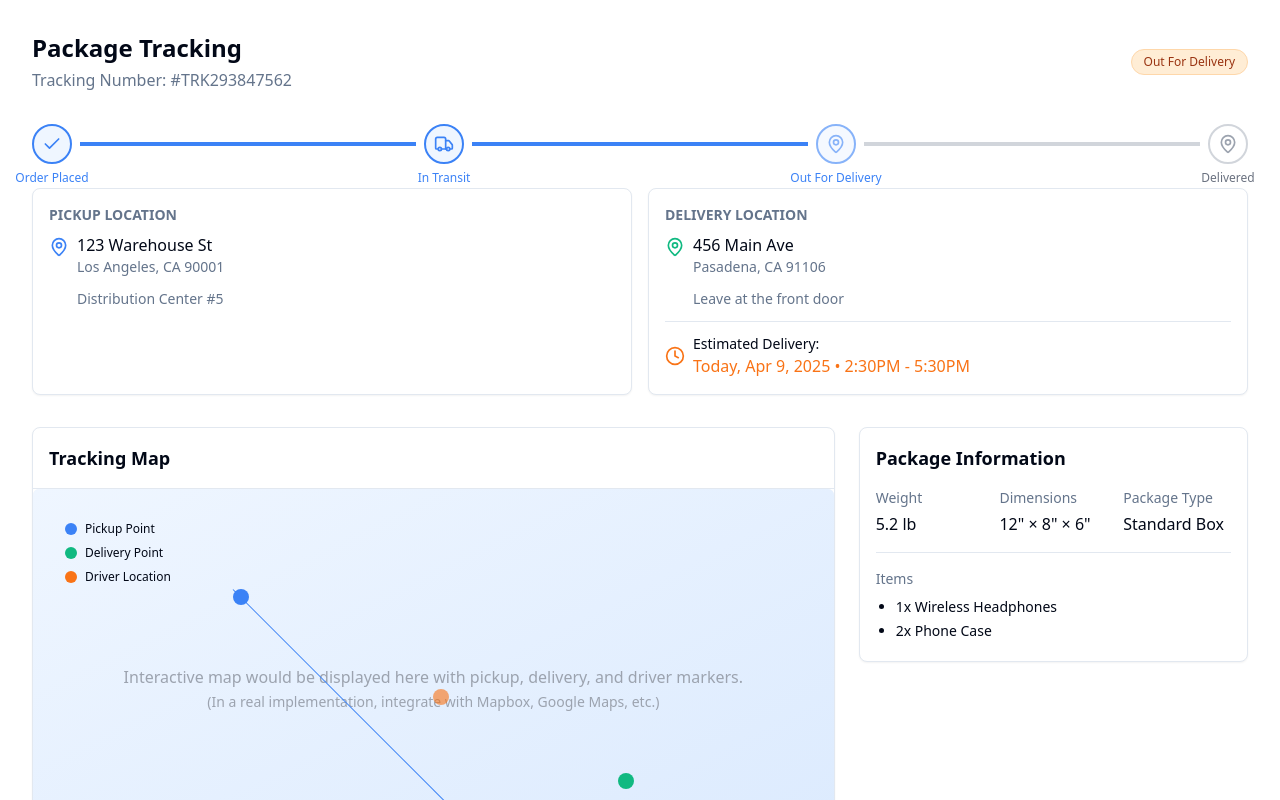
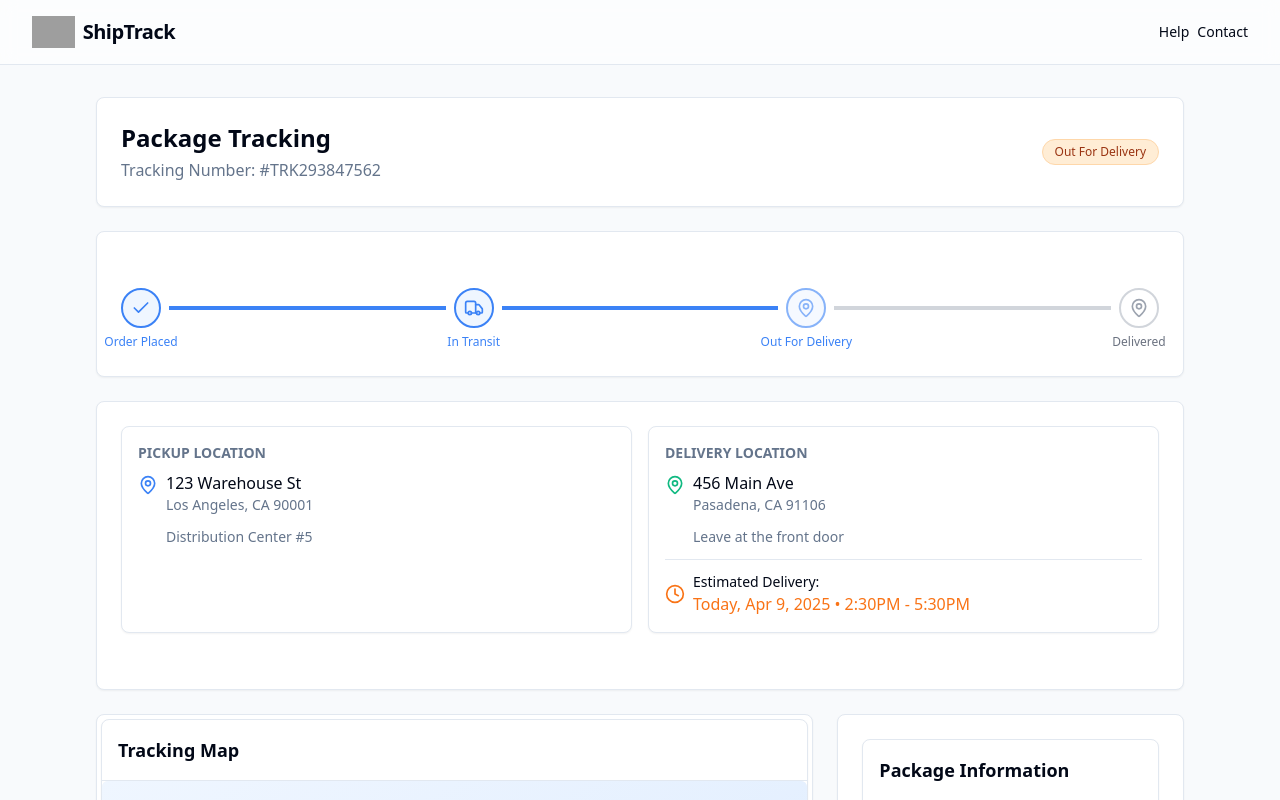
Before and after one commit to AdityaSingh2308/trackflow-visualizer-ui, a React (Vite) app: page / in a window 1280 px wide. Shown: the top 800 px of the page. Built offline with nearby package versions, Linux system fonts and the light colour scheme; grey boxes are pictures that could not be loaded.

Commit message:
Add client logo redesign
Redesign and add client logo.

```diff
--- /dev/null
+++ b/src/components/Navigation.tsx
@@ -0,0 +1,53 @@
+
+import React from 'react';
+import { NavigationMenu, NavigationMenuList, NavigationMenuItem } from "@/components/ui/navigation-menu";
+import { Link } from 'react-router-dom';
+
+interface NavigationProps {
+  logoUrl?: string;
+  companyName?: string;
+}
+
+const Navigation = ({
+  logoUrl = "/placeholder.svg",
+  companyName = "ShipTrack"
+}: NavigationProps) => {
+  return (
+    <div className="border-b bg-background/95 backdrop-blur supports-[backdrop-filter]:bg-background/60">
+      <div className="container flex h-16 items-center">
+        <NavigationMenu>
+          <NavigationMenuList>
+            <NavigationMenuItem asChild className="mr-6">
+              <Link to="/" className="flex items-center space-x-2">
+                <img
+                  src={logoUrl}
+                  alt={`${companyName} logo`}
+                  className="h-8 w-auto"
+                />
+                <span className="font-bold text-xl tracking-tight">{companyName}</span>
+              </Link>
+            </NavigationMenuItem>
+          </NavigationMenuList>
+        </NavigationMenu>
+        <div className="ml-auto flex items-center space-x-4">
+          <nav className="flex items-center space-x-2">
+            <Link
+              to="#"
+              className="text-sm font-medium transition-colors hover:text-primary"
+            >
+              Help
+            </Link>
+            <Link
+              to="#"
+              className="text-sm font-medium transition-colors hover:text-primary"
+            >
+              Contact
+            </Link>
+          </nav>
+        </div>
+      </div>
+    </div>
+  );
+};
+
+export default Navigation;
--- a/src/pages/TrackingPage.tsx
+++ b/src/pages/TrackingPage.tsx
@@ -8,7 +8,9 @@ import TrackingTimeline from '@/components/TrackingTimeline';
 import LocationDetails from '@/components/LocationDetails';
 import TrackingMap from '@/components/TrackingMap';
 import PackageInfo from '@/components/PackageInfo';
+import Navigation from '@/components/Navigation';
 import { Skeleton } from '@/components/ui/skeleton';
+import { Card } from '@/components/ui/card';
 import { AlertCircle } from 'lucide-react';
 import { Alert, AlertDescription, AlertTitle } from '@/components/ui/alert';
 
@@ -45,7 +47,9 @@ const TrackingPage: React.FC = () => {
 
   if (isLoading) {
     return (
-      <div className="container py-8">
+      <>
+        <Navigation />
+        <div className="container max-w-6xl py-8">
           <Skeleton className="h-12 w-2/3 mb-8" />
           <Skeleton className="h-20 w-full mb-8" />
           <div className="grid grid-cols-1 md:grid-cols-2 gap-4 mb-8">
@@ -55,12 +59,15 @@ const TrackingPage: React.FC = () => {
           <Skeleton className="h-80 w-full mb-8" />
           <Skeleton className="h-40 w-full" />
         </div>
+      </>
     );
   }
 
   if (error || !trackingInfo) {
     return (
-      <div className="container py-8">
+      <>
+        <Navigation />
+        <div className="container max-w-6xl py-8">
           <Alert variant="destructive">
             <AlertCircle className="h-4 w-4" />
             <AlertTitle>Error</AlertTitle>
@@ -69,34 +76,48 @@ const TrackingPage: React.FC = () => {
             </AlertDescription>
           </Alert>
         </div>
+      </>
     );
   }
 
   return (
-    <div className="container py-8">
+    <div className="min-h-screen bg-slate-50 dark:bg-slate-900">
+      <Navigation />
+      <div className="container max-w-6xl py-8">
+        <Card className="p-6 shadow-sm mb-6">
           <TrackingHeader
             trackingNumber={trackingInfo.trackingNumber}
             status={trackingInfo.status}
           />
+        </Card>
 
+        <Card className="p-6 shadow-sm mb-6">
           <TrackingTimeline status={trackingInfo.status} />
+        </Card>
 
+        <Card className="p-6 shadow-sm mb-6">
           <LocationDetails
             pickup={trackingInfo.pickup}
             delivery={trackingInfo.delivery}
             eta={trackingInfo.eta}
           />
+        </Card>
 
         <div className="grid grid-cols-1 lg:grid-cols-12 gap-6 mb-8">
           <div className="lg:col-span-8">
+            <Card className="h-full shadow-sm p-1">
               <TrackingMap
                 pickup={trackingInfo.pickup}
                 delivery={trackingInfo.delivery}
                 driver={trackingInfo.driver}
               />
+            </Card>
           </div>
           <div className="lg:col-span-4">
+            <Card className="h-full shadow-sm p-6">
               <PackageInfo packageDetails={trackingInfo.packageDetails} />
+            </Card>
+          </div>
         </div>
       </div>
     </div>
```
Lines whose indentation alone changed are shown as unchanged.
